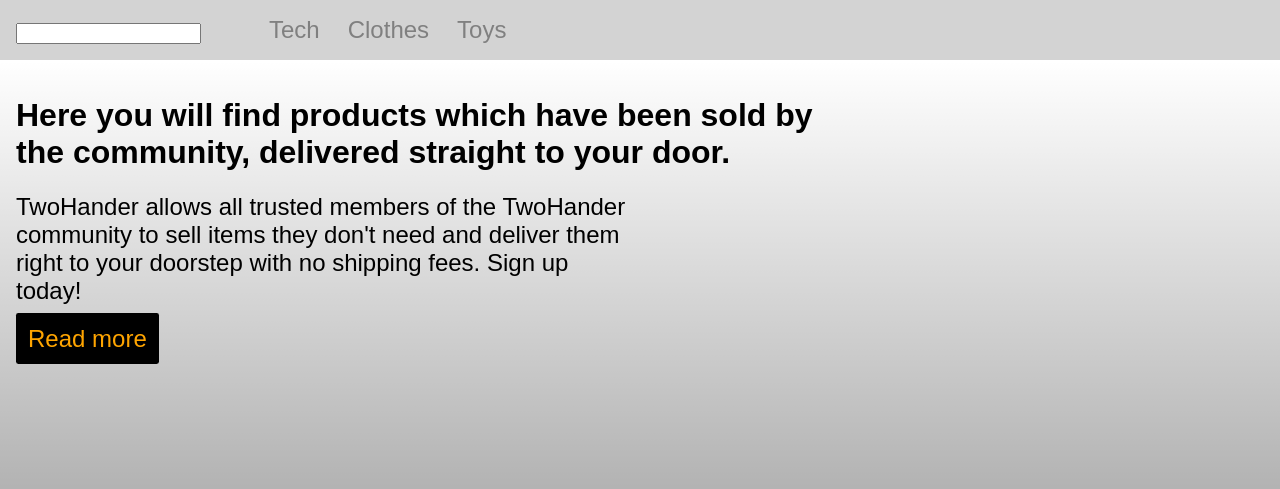
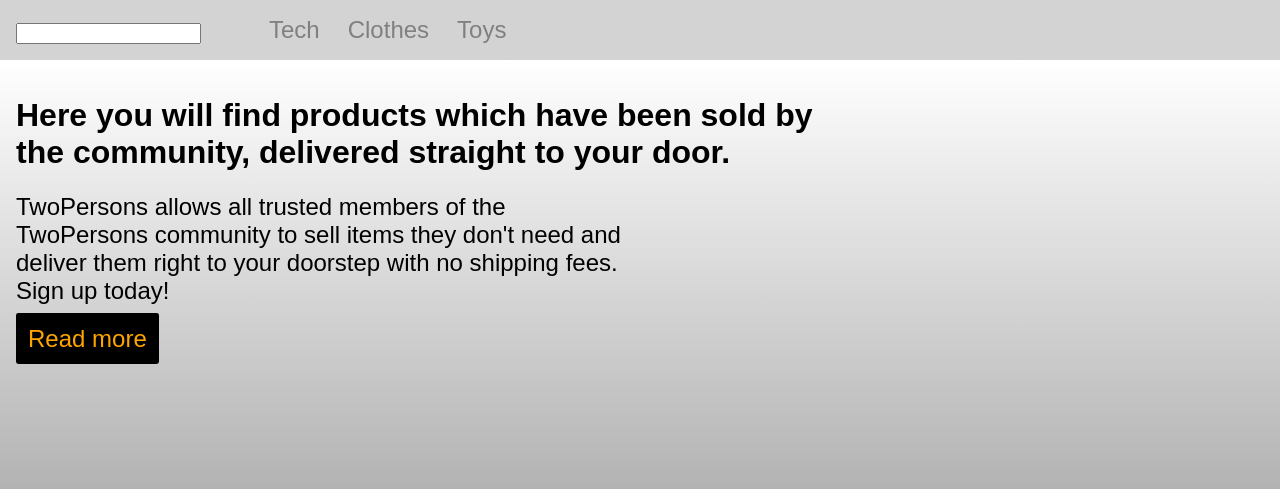
Before and after one commit to Pitcher4/TwoPersons, a plain HTML site: page index.html in a window 1280 px wide. Shown: the top 489 px of the page. Drawn offline with Linux system fonts and the light colour scheme.

Commit message:
Update index.html

```diff
--- a/index.html
+++ b/index.html
@@ -25,7 +25,7 @@
 <div class="banner">
   <h1>Here you will find products which have been sold by the community,
       delivered straight to your door.</h1>
-  <h2>TwoHander allows all trusted members of the TwoHander community to sell
+  <h2>TwoPersons allows all trusted members of the TwoPersons community to sell
       items they don't need and deliver them right to your doorstep with no
       shipping fees. Sign up today!</h2>
 
```
